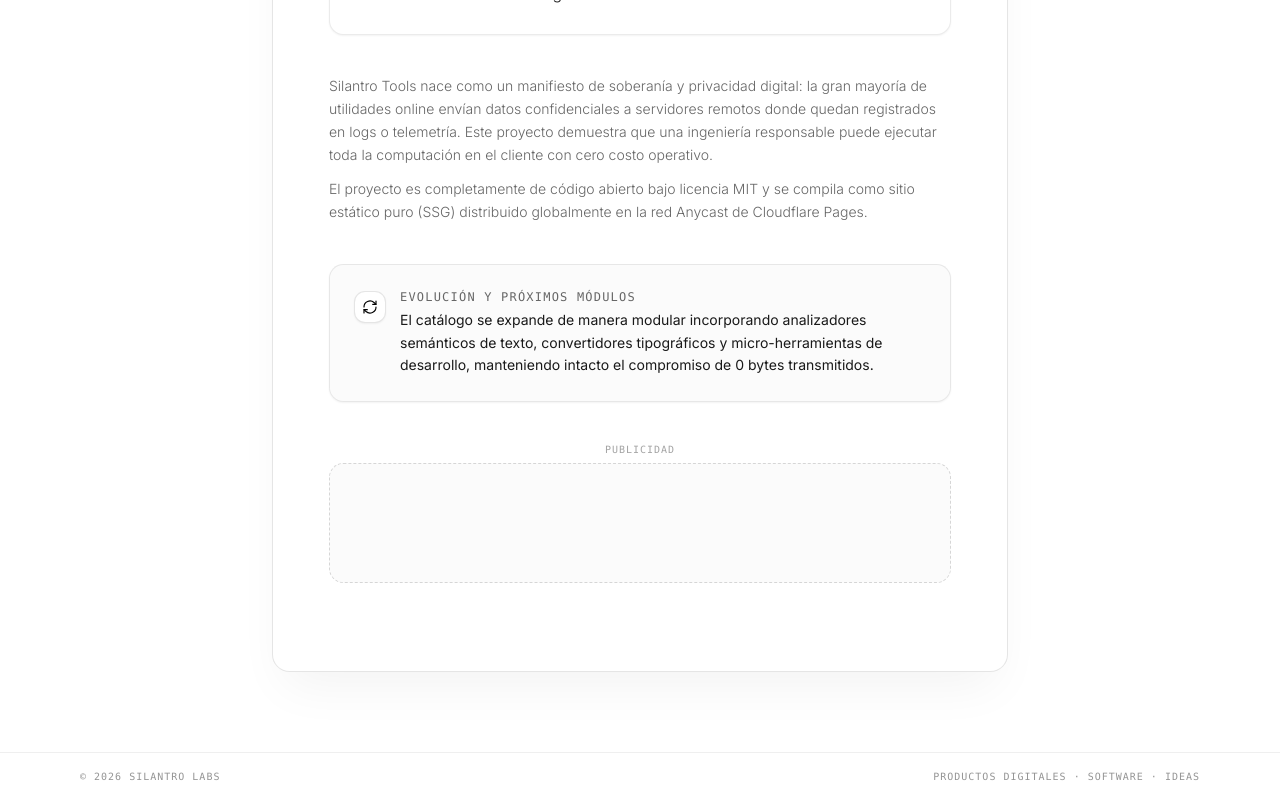
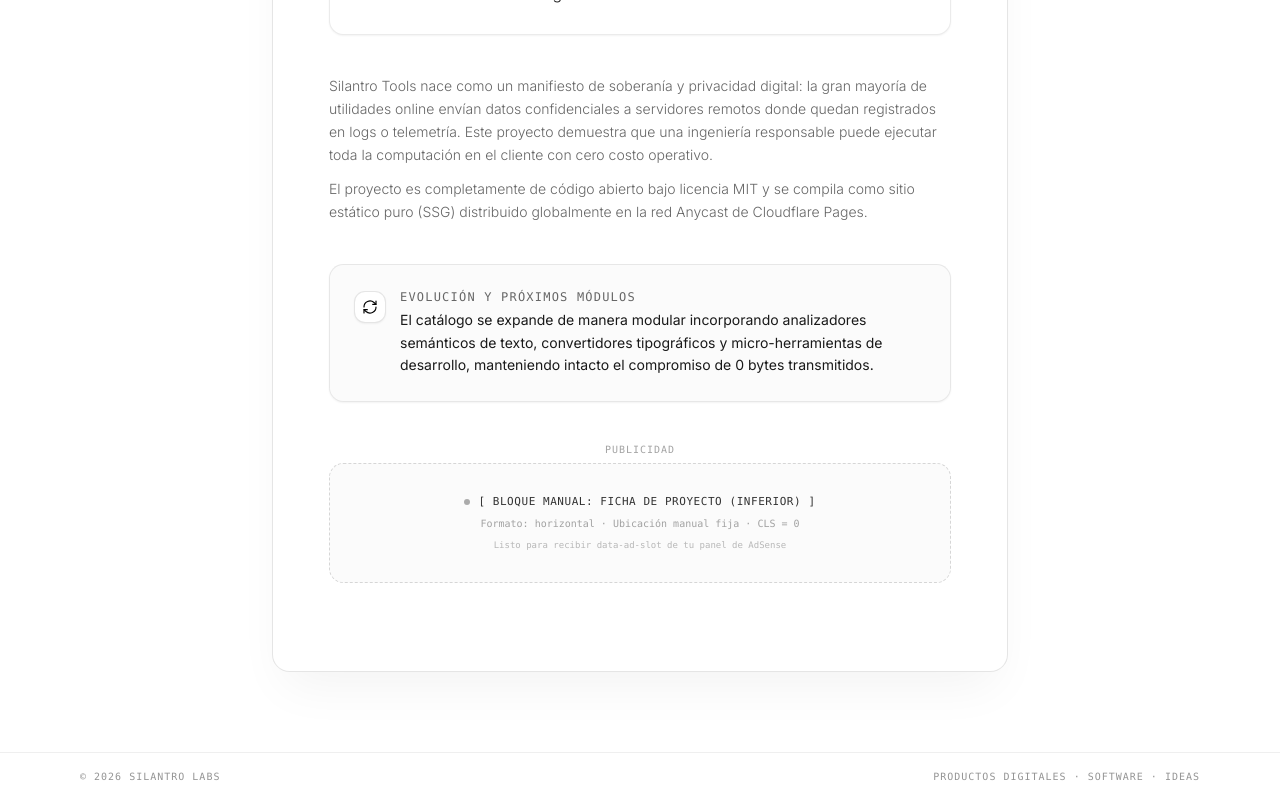
Before and after one commit to SilantroX/silantro-labs-web, a Next.js app in the folder apps/web/: page /proyectos/silantro-tools in a window 1280 px wide. Shown: the part 1524-2324 px from the top of the page. Built offline with nearby package versions, Linux system fonts and the light colour scheme; no server answers.

Commit message:
fix(routing): corregir bucle .htaccess en LiteSpeed y definir bloques de anuncios 100% manuales

```diff
--- a/apps/web/app/articulos/[slug]/page.tsx
+++ b/apps/web/app/articulos/[slug]/page.tsx
@@ -3,6 +3,7 @@
 import { MDXRemote } from "next-mdx-remote/rsc"
 import { getPostBySlug, getAllSlugs } from "@/lib/mdx"
 import { AdSlot } from "@/components/ad-slot"
+import { ADS_CONFIG } from "@/lib/ads-config"
 
 export function generateStaticParams() {
   const slugs = getAllSlugs("articulos").length > 0 ? getAllSlugs("articulos") : getAllSlugs("blog")
@@ -143,10 +144,11 @@
             <MDXRemote source={cleanContent} />
           </div>
 
-          {/* Espacio publicitario dentro del artículo */}
+          {/* Espacio publicitario manual al final del artículo */}
           <AdSlot
             format="in-article"
-            slotId={process.env.NEXT_PUBLIC_ADSENSE_SLOT_ARTICULO_BOTTOM || "articulo-slug-bottom"}
+            slotName="Lectura de Artículo (Final)"
+            slotId={ADS_CONFIG.slots.articuloBottom}
             className="my-10"
           />
 
--- a/apps/web/app/articulos/page.tsx
+++ b/apps/web/app/articulos/page.tsx
@@ -1,6 +1,7 @@
 import Link from "next/link"
 import { getAllPosts } from "@/lib/mdx"
 import { AdSlot } from "@/components/ad-slot"
+import { ADS_CONFIG } from "@/lib/ads-config"
 
 export const metadata = {
   title: "Artículos — SILANTRO LABS",
@@ -79,7 +80,8 @@
             {posts.length >= 3 && idx === 1 && (
               <AdSlot
                 format="horizontal"
-                slotId={process.env.NEXT_PUBLIC_ADSENSE_SLOT_ARTICULOS_FEED || "articulos-feed-mid"}
+                slotName="Artículos Feed (Intermedio)"
+                slotId={ADS_CONFIG.slots.articulosFeed}
                 className="my-3"
               />
             )}
@@ -87,10 +89,11 @@
         ))}
       </div>
 
-      {/* Espacio publicitario al pie de la sección de artículos */}
+      {/* Espacio publicitario manual al pie de la sección de artículos */}
       <AdSlot
         format="horizontal"
-        slotId={process.env.NEXT_PUBLIC_ADSENSE_SLOT_ARTICULOS_FEED || "articulos-feed-bottom"}
+        slotName="Catálogo de Artículos (Inferior)"
+        slotId={ADS_CONFIG.slots.articulosFeed}
         className="mt-10"
       />
     </div>
--- a/apps/web/app/proyectos/[slug]/page.tsx
+++ b/apps/web/app/proyectos/[slug]/page.tsx
@@ -2,6 +2,7 @@
 import { notFound } from "next/navigation"
 import { portfolio } from "@/data/portfolio"
 import { AdSlot } from "@/components/ad-slot"
+import { ADS_CONFIG } from "@/lib/ads-config"
 
 export function generateStaticParams() {
   return portfolio.projects.map((p) => ({ slug: p.slug }))
@@ -493,10 +494,11 @@
           </section>
         )}
 
-        {/* Espacio publicitario dentro del proyecto */}
+        {/* Espacio publicitario manual al final de la ficha del proyecto */}
         <AdSlot
           format="horizontal"
-          slotId={process.env.NEXT_PUBLIC_ADSENSE_SLOT_PROYECTO_DETAIL || "proyecto-detail-bottom"}
+          slotName="Ficha de Proyecto (Inferior)"
+          slotId={ADS_CONFIG.slots.proyectoDetail}
           className="mt-6"
         />
       </div>
--- a/apps/web/app/proyectos/page.tsx
+++ b/apps/web/app/proyectos/page.tsx
@@ -1,6 +1,7 @@
 import Link from "next/link"
 import { portfolio } from "@/data/portfolio"
 import { AdSlot } from "@/components/ad-slot"
+import { ADS_CONFIG } from "@/lib/ads-config"
 
 export const metadata = {
   title: "Proyectos — SILANTRO LABS",
@@ -232,10 +233,11 @@
         ))}
       </div>
 
-      {/* Espacio publicitario en catálogo de proyectos */}
+      {/* Espacio publicitario manual al pie del catálogo de proyectos */}
       <AdSlot
         format="horizontal"
-        slotId={process.env.NEXT_PUBLIC_ADSENSE_SLOT_PROYECTOS_FEED || "proyectos-catalog-bottom"}
+        slotName="Catálogo de Proyectos (Inferior)"
+        slotId={ADS_CONFIG.slots.proyectosCatalog}
         className="mt-12"
       />
     </div>
--- a/apps/web/components/ad-slot.tsx
+++ b/apps/web/components/ad-slot.tsx
@@ -13,13 +13,14 @@
 
 interface AdSlotProps {
   slotId?: string
+  slotName?: string
   format?: AdFormat
   className?: string
   label?: boolean
   clientId?: string
 }
 
-// Strict height & width definitions guaranteeing Zero Cumulative Layout Shift (CLS = 0)
+// Dimensiones fijas mínimas para garantizar CLS = 0 (Cumulative Layout Shift)
 const FORMAT_CLASSES: Record<AdFormat, string> = {
   horizontal: "min-h-[100px] sm:min-h-[120px] w-full max-w-4xl",
   leaderboard: "min-h-[90px] w-full max-w-[728px]",
@@ -29,7 +30,8 @@
 }
 
 export function AdSlot({
-  slotId = "default-slot",
+  slotId,
+  slotName,
   format = "horizontal",
   className,
   label = true,
@@ -41,11 +43,14 @@
   const activeClientId =
     clientId || process.env.NEXT_PUBLIC_ADSENSE_CLIENT_ID || "ca-pub-1982658636778600"
 
+  // Google AdSense exige un número entero de 8 a 16 dígitos para bloques manuales (data-ad-slot)
+  const cleanSlotId = slotId?.trim()
+  const isNumericSlot = Boolean(cleanSlotId && /^\d{8,16}$/.test(cleanSlotId))
+
   const isConfigured = Boolean(
     activeClientId &&
     activeClientId !== "ca-pub-XXXXXXXXXXXXXXXX" &&
-    slotId &&
-    slotId !== "default-slot"
+    isNumericSlot
   )
 
   useEffect(() => {
@@ -89,7 +94,7 @@
             className="adsbygoogle block w-full"
             style={{ display: "block" }}
             data-ad-client={activeClientId}
-            data-ad-slot={slotId}
+            data-ad-slot={cleanSlotId}
             data-ad-format={format === "rectangle" ? "rectangle" : "auto"}
             data-full-width-responsive="true"
           />
@@ -98,17 +103,17 @@
             <div className="flex items-center gap-2">
               <span className="h-1.5 w-1.5 rounded-full bg-black/40 animate-pulse" />
               <span className="tracking-wider uppercase font-medium text-foreground/80">
-                [ Espacio Publicitario AdSense ]
+                [ Bloque Manual: {slotName || "AdSense"} ]
               </span>
             </div>
             <span className="text-[10px] text-muted-foreground/60">
-              Formato: {format} · Zero Layout Shift (CLS = 0)
+              Formato: {format} · Ubicación manual fija · CLS = 0
             </span>
-            {slotId && slotId !== "default-slot" && (
-              <span className="text-[9px] text-muted-foreground/40">
-                Slot: {slotId}
-              </span>
-            )}
+            <span className="text-[9px] text-muted-foreground/45 mt-0.5">
+              {cleanSlotId && !isNumericSlot
+                ? `Identificador pendiente (${cleanSlotId}): asigna el ID numérico de bloque de AdSense`
+                : "Listo para recibir data-ad-slot de tu panel de AdSense"}
+            </span>
           </div>
         )}
       </div>
--- /dev/null
+++ b/apps/web/lib/ads-config.ts
@@ -0,0 +1,29 @@
+/**
+ * Configuración centralizada de Bloques Manuales de Google AdSense.
+ *
+ * En Google AdSense:
+ * 1. Desactiva "Anuncios automáticos" (Auto ads) en tu panel para evitar anuncios intrusivos.
+ * 2. Ve a Anuncios -> Por bloque de anuncios -> Crear bloque de anuncios de display.
+ * 3. Copia el número 'data-ad-slot' (ejemplo: 8492019482) de cada bloque y colócalo aquí
+ *    o en tus variables de entorno (.env.local).
+ */
+
+export const ADS_CONFIG = {
+  // Tu ID oficial de editor de Google AdSense
+  clientId: process.env.NEXT_PUBLIC_ADSENSE_CLIENT_ID || "ca-pub-1982658636778600",
+
+  // Bloques manuales definidos por ubicación:
+  slots: {
+    // 1. Sección Artículos: Al pie del listado de publicaciones (/articulos)
+    articulosFeed: process.env.NEXT_PUBLIC_ADSENSE_SLOT_ARTICULOS_FEED || "",
+
+    // 2. Sección Artículos: Al final de la lectura de cada artículo técnico (/articulos/[slug])
+    articuloBottom: process.env.NEXT_PUBLIC_ADSENSE_SLOT_ARTICULO_BOTTOM || "",
+
+    // 3. Sección Proyectos: Al pie del catálogo de proyectos (/proyectos)
+    proyectosCatalog: process.env.NEXT_PUBLIC_ADSENSE_SLOT_PROYECTOS_FEED || "",
+
+    // 4. Sección Proyectos: Dentro de la ficha técnica de cada proyecto (/proyectos/[slug])
+    proyectoDetail: process.env.NEXT_PUBLIC_ADSENSE_SLOT_PROYECTO_DETAIL || "",
+  },
+} as const
```
Also changed, not shown: 1 other file (tests, documents, lock files or other folders).
